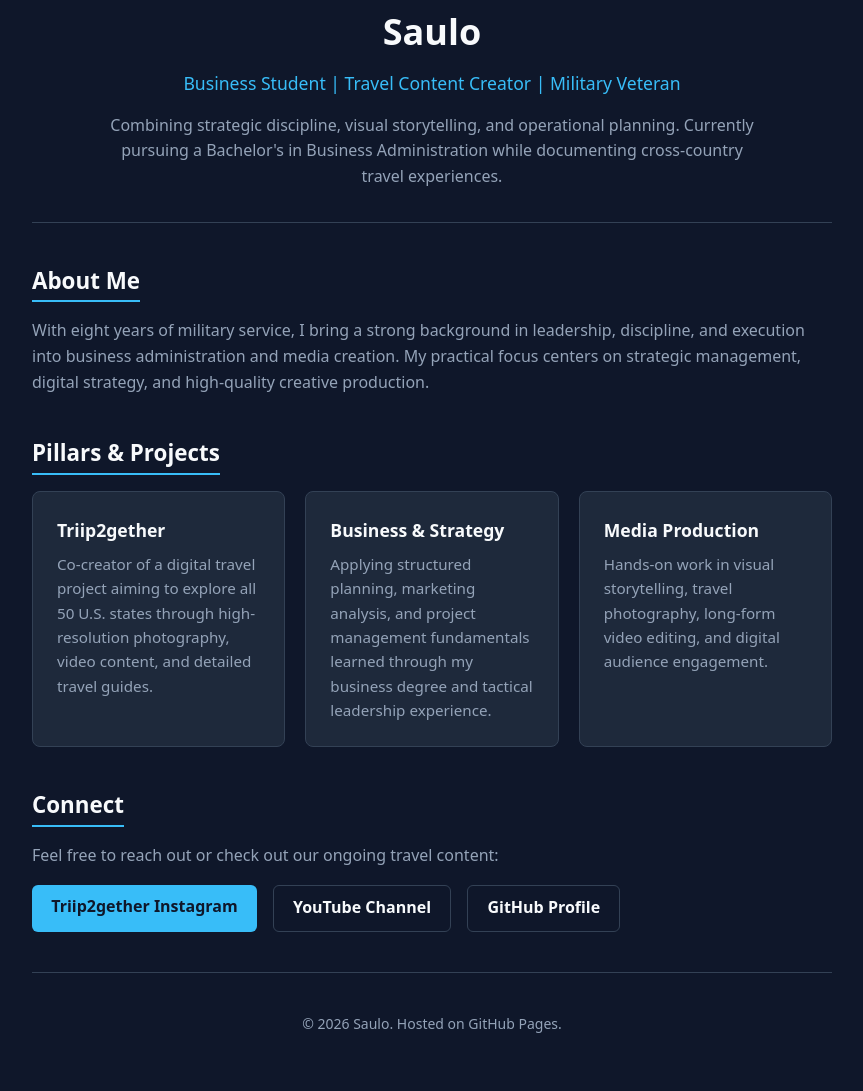
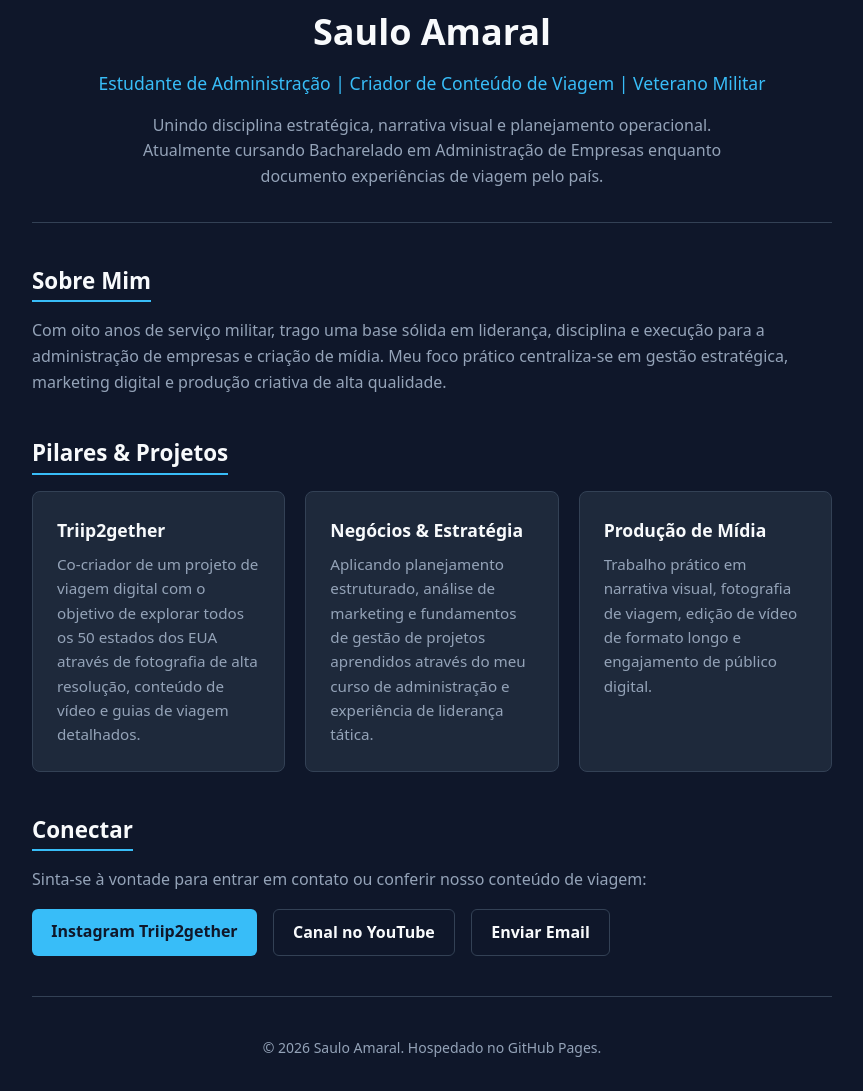
Before and after one commit to Sauloamaral10/personal, a plain HTML site: page index.html in a window 1280 px wide. Shown: the part 197-1288 px from the top of the page, without its empty margins (208-1071 px from the left). Before the commit the page ends 1264 px from the top, so only its background shows below. Drawn offline with Linux system fonts and the light colour scheme.

Commit message:
Add files via upload

```diff
--- a/index.html
+++ b/index.html
@@ -1,5 +1,5 @@
 <!DOCTYPE html>
-<html lang="en">
+<html lang="pt-BR">
 <head>
   <meta charset="UTF-8">
   <meta name="viewport" content="width=device-width, initial-scale=1.0">
@@ -167,52 +167,52 @@
   <div class="container">
     <header>
       <div class="profile-avatar">🌎</div>
-      <h1>Saulo</h1>
-      <p class="subtitle">Business Student | Travel Content Creator | Military Veteran</p>
+      <h1>Saulo Amaral</h1>
+      <p class="subtitle">Estudante de Administração | Criador de Conteúdo de Viagem | Veterano Militar</p>
       <p class="bio">
-        Combining strategic discipline, visual storytelling, and operational planning. Currently pursuing a Bachelor's in Business Administration while documenting cross-country travel experiences.
+        Unindo disciplina estratégica, narrativa visual e planejamento operacional. Atualmente cursando Bacharelado em Administração de Empresas enquanto documento experiências de viagem pelo país.
       </p>
     </header>
 
     <main>
       <section id="about">
-        <h2>About Me</h2>
+        <h2>Sobre Mim</h2>
         <p style="color: var(--text-muted);">
-          With eight years of military service, I bring a strong background in leadership, discipline, and execution into business administration and media creation. My practical focus centers on strategic management, digital strategy, and high-quality creative production.
+          Com oito anos de serviço militar, trago uma base sólida em liderança, disciplina e execução para a administração de empresas e criação de mídia. Meu foco prático centraliza-se em gestão estratégica, marketing digital e produção criativa de alta qualidade.
         </p>
       </section>
 
       <section id="focus">
-        <h2>Pillars & Projects</h2>
+        <h2>Pilares & Projetos</h2>
         <div class="grid">
           <div class="card">
             <h3>Triip2gether</h3>
-            <p>Co-creator of a digital travel project aiming to explore all 50 U.S. states through high-resolution photography, video content, and detailed travel guides.</p>
+            <p>Co-criador de um projeto de viagem digital com o objetivo de explorar todos os 50 estados dos EUA através de fotografia de alta resolução, conteúdo de vídeo e guias de viagem detalhados.</p>
           </div>
           <div class="card">
-            <h3>Business & Strategy</h3>
-            <p>Applying structured planning, marketing analysis, and project management fundamentals learned through my business degree and tactical leadership experience.</p>
+            <h3>Negócios & Estratégia</h3>
+            <p>Aplicando planejamento estruturado, análise de marketing e fundamentos de gestão de projetos aprendidos através do meu curso de administração e experiência de liderança tática.</p>
           </div>
           <div class="card">
-            <h3>Media Production</h3>
-            <p>Hands-on work in visual storytelling, travel photography, long-form video editing, and digital audience engagement.</p>
+            <h3>Produção de Mídia</h3>
+            <p>Trabalho prático em narrativa visual, fotografia de viagem, edição de vídeo de formato longo e engajamento de público digital.</p>
           </div>
         </div>
       </section>
 
       <section id="contact">
-        <h2>Connect</h2>
-        <p style="color: var(--text-muted);">Feel free to reach out or check out our ongoing travel content:</p>
+        <h2>Conectar</h2>
+        <p style="color: var(--text-muted);">Sinta-se à vontade para entrar em contato ou conferir nosso conteúdo de viagem:</p>
         <div class="contact-links">
-          <a href="https://instagram.com" target="_blank" rel="noopener" class="btn">Triip2gether Instagram</a>
-          <a href="https://youtube.com" target="_blank" rel="noopener" class="btn btn-outline">YouTube Channel</a>
-          <a href="https://github.com" target="_blank" rel="noopener" class="btn btn-outline">GitHub Profile</a>
+          <a href="https://instagram.com/seu_usuario" target="_blank" rel="noopener" class="btn">Instagram Triip2gether</a>
+          <a href="https://youtube.com/seu_canal" target="_blank" rel="noopener" class="btn btn-outline">Canal no YouTube</a>
+          <a href="mailto:seu.email@exemplo.com" class="btn btn-outline">Enviar Email</a>
         </div>
       </section>
     </main>
 
     <footer>
-      <p>&copy; 2026 Saulo. Hosted on GitHub Pages.</p>
+      <p>&copy; 2026 Saulo Amaral. Hospedado no GitHub Pages.</p>
     </footer>
   </div>
 </body>
```
